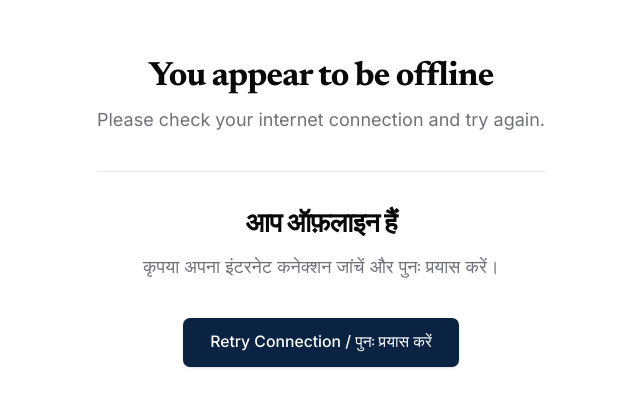
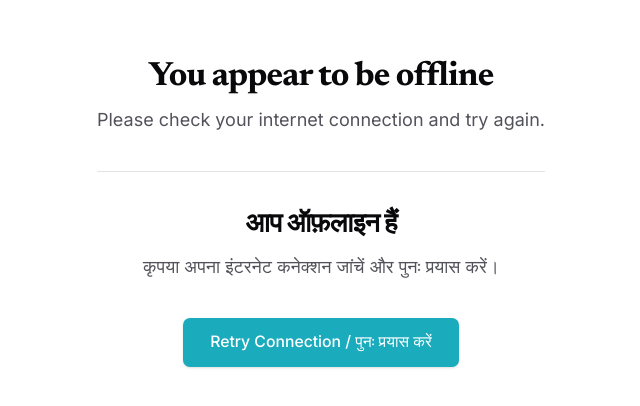
Before and after one commit to princediwakar/palamu-neuro-care, a Next.js app: page /offline in a window 1280 px wide. Shown: the part 188-594 px from the top of the page, without its empty margins (319-959 px from the left). Built offline with nearby package versions, Linux system fonts and the light colour scheme; no server answers.

Commit message:
design: fix hero overlay, teal primary color, sharper typography, normalized spacing

```diff
--- a/app/globals.css
+++ b/app/globals.css
@@ -58,18 +58,18 @@
   --card-foreground: #09090b;
   --popover: #ffffff;
   --popover-foreground: #09090b;
-  --primary: #0A2342; /* Deep Navy from logo */
+  --primary: #1AABBC; /* Logo teal/cyan — spine & NEURO CARE text */
   --primary-foreground: #ffffff;
-  --secondary: #EAF3F4; /* Light teal tint */
-  --secondary-foreground: #0A2342;
+  --secondary: #E8F6F8; /* Light teal tint */
+  --secondary-foreground: #1A3A6B;
   --muted: #f4f4f5;
-  --muted-foreground: #71717a;
-  --accent: #148A96; /* Teal from logo */
+  --muted-foreground: #52525b;
+  --accent: #1A3A6B; /* Logo navy — face silhouette & PALAMU text */
   --accent-foreground: #ffffff;
   --destructive: #ef4444;
   --border: #e4e4e7;
   --input: #e4e4e7;
-  --ring: #148A96;
+  --ring: #1AABBC;
   --chart-1: oklch(0.646 0.222 41.116);
   --chart-2: oklch(0.6 0.118 184.704);
   --chart-3: oklch(0.398 0.07 227.392);
@@ -77,12 +77,12 @@
   --chart-5: oklch(0.769 0.188 70.08);
   --sidebar: #fafafa;
   --sidebar-foreground: #09090b;
-  --sidebar-primary: #0A2342;
+  --sidebar-primary: #1AABBC;
   --sidebar-primary-foreground: #ffffff;
-  --sidebar-accent: #EAF3F4;
-  --sidebar-accent-foreground: #0A2342;
+  --sidebar-accent: #E8F6F8;
+  --sidebar-accent-foreground: #1A3A6B;
   --sidebar-border: #e4e4e7;
-  --sidebar-ring: #148A96;
+  --sidebar-ring: #1AABBC;
 }
 
 /* Line 83: Dark mode variables */
@@ -93,18 +93,18 @@
   --card-foreground: #fafafa;
   --popover: #09090b;
   --popover-foreground: #fafafa;
-  --primary: #148A96; /* Teal for dark mode pop */
+  --primary: #1AABBC; /* Logo teal for dark mode pop */
   --primary-foreground: #ffffff;
-  --secondary: #121A24; /* Very dark navy tint */
+  --secondary: #101C2E; /* Very dark navy tint */
   --secondary-foreground: #fafafa;
   --muted: #27272a;
   --muted-foreground: #a1a1aa;
-  --accent: #0A2342;
+  --accent: #1A3A6B;
   --accent-foreground: #ffffff;
   --destructive: #7f1d1d;
   --border: #27272a;
   --input: #27272a;
-  --ring: #148A96;
+  --ring: #1AABBC;
   --chart-1: oklch(0.488 0.243 264.376);
   --chart-2: oklch(0.696 0.17 162.48);
   --chart-3: oklch(0.769 0.188 70.08);
@@ -112,12 +112,12 @@
   --chart-5: oklch(0.645 0.246 16.439);
   --sidebar: #09090b;
   --sidebar-foreground: #fafafa;
-  --sidebar-primary: #148A96;
+  --sidebar-primary: #1AABBC;
   --sidebar-primary-foreground: #ffffff;
-  --sidebar-accent: #121A24;
+  --sidebar-accent: #101C2E;
   --sidebar-accent-foreground: #fafafa;
   --sidebar-border: #27272a;
-  --sidebar-ring: #148A96;
+  --sidebar-ring: #1AABBC;
 }
 
 /* Hero carousel crossfade — CSS-only, no JS */
@@ -160,7 +160,7 @@
 
   h1, h2, h3, h4, h5, h6 {
     font-family: var(--font-merriweather);
-    @apply tracking-tight font-medium;
+    @apply tracking-tight;
   }
 
   p a {
--- a/components/sections/hero-section.tsx
+++ b/components/sections/hero-section.tsx
@@ -11,7 +11,7 @@ export default async function HeroLanding({ lang }: { lang?: string }) {
   const images = [hero1, hero2, hero3];
 
   const heading = t.rich("heading", {
-    highlight: (chunks) => <span className="text-primary">{chunks}</span>
+    highlight: (chunks) => <span className="text-transparent bg-clip-text bg-gradient-to-r from-primary to-accent drop-shadow-sm">{chunks}</span>
   });
 
   const slideLabels = [t("slideLabels.0"), t("slideLabels.1"), t("slideLabels.2")];
@@ -20,14 +20,14 @@ export default async function HeroLanding({ lang }: { lang?: string }) {
     <section className="relative py-12 sm:py-16 lg:py-20">
       <div
         aria-hidden="true"
-        className="pointer-events-none absolute inset-0 grid grid-cols-2 -space-x-52 opacity-40 dark:opacity-20"
+        className="pointer-events-none absolute inset-0 grid grid-cols-2 -space-x-52 opacity-40 dark:opacity-20 -z-10"
       >
         <div className="blur-[106px] h-56 bg-gradient-to-br from-zinc-200 to-zinc-100 dark:from-zinc-800 dark:to-zinc-900"></div>
         <div className="blur-[106px] h-32 bg-gradient-to-r from-zinc-100 to-zinc-200 dark:from-zinc-900 dark:to-zinc-800"></div>
       </div>
       <MaxWidthWrapper className="flex flex-col items-center gap-6 lg:flex-row lg:gap-8 lg:items-center">
         <div className="space-y-8 lg:w-1/2">
-          <h1 className="text-3xl font-extrabold tracking-tight text-foreground sm:text-4xl md:text-5xl lg:text-6xl break-words">
+          <h1 className="text-3xl font-bold tracking-tight text-foreground sm:text-4xl md:text-5xl lg:text-6xl break-words">
             {heading}
           </h1>
           <p className="max-w-lg text-base text-muted-foreground sm:text-lg">
--- a/components/sections/services.tsx
+++ b/components/sections/services.tsx
@@ -44,7 +44,7 @@ export default async function Services({ lang }: { lang?: string }) {
   const icons: ServiceIconKey[] = ["brain", "eye", "activity", "eyeOff", "bone"];
 
   return (
-    <section className="py-24 sm:py-32 lg:py-40">
+    <section className="py-16 sm:py-20 lg:py-24">
       <MaxWidthWrapper>
         <HeaderSection
           label={t("label")}
@@ -64,11 +64,11 @@ export default async function Services({ lang }: { lang?: string }) {
               : `/${serviceSlug}`;
             return (
               <div
-                className="group relative flex flex-col overflow-hidden rounded-lg bg-secondary/30 p-8 transition-all duration-300 hover:-translate-y-1 hover:shadow-[0_8px_30px_rgb(0,0,0,0.04)] dark:hover:shadow-[0_8px_30px_rgb(255,255,255,0.02)]"
+                className="group relative flex flex-col overflow-hidden rounded-lg bg-secondary/30 p-8 transition-all duration-200 hover:-translate-y-1 hover:shadow-[0_8px_30px_rgb(0,0,0,0.04)] dark:hover:shadow-[0_8px_30px_rgb(255,255,255,0.02)]"
                 key={service.title}
               >
                 <div className="relative flex-1">
-                  <div className="mb-6 flex size-12 items-center justify-center rounded-full bg-background shadow-sm transition-transform duration-500 group-hover:scale-110">
+                  <div className="mb-6 flex size-12 items-center justify-center rounded-full bg-background shadow-sm transition-transform duration-200 group-hover:scale-110">
                     <Icon className="size-5 text-zinc-900 dark:text-zinc-100" />
                   </div>
                   <h3 className="text-xl font-medium tracking-tight">
--- a/components/shared/page-header.tsx
+++ b/components/shared/page-header.tsx
@@ -9,7 +9,7 @@ interface PageHeaderProps {
 // ... existing code ...
 export const PageHeader = ({ label, title, subtitle }: PageHeaderProps) => {
   return (
-    <div className="relative h-[200px] sm:h-[250px] flex flex-col items-center justify-center text-center rounded-lg bg-zinc-950 dark:bg-zinc-900 overflow-hidden border border-border/50">
+    <div className="relative min-h-[200px] sm:min-h-[250px] py-12 sm:py-16 flex flex-col items-center justify-center text-center rounded-lg bg-zinc-950 dark:bg-zinc-900 overflow-hidden border border-border/50">
       <div className="relative z-10 space-y-4 px-6 max-w-3xl mx-auto">
         <span className="inline-block border border-zinc-700 text-zinc-300 px-4 py-1.5 rounded-full text-xs font-medium uppercase tracking-widest">
           {label}
```
